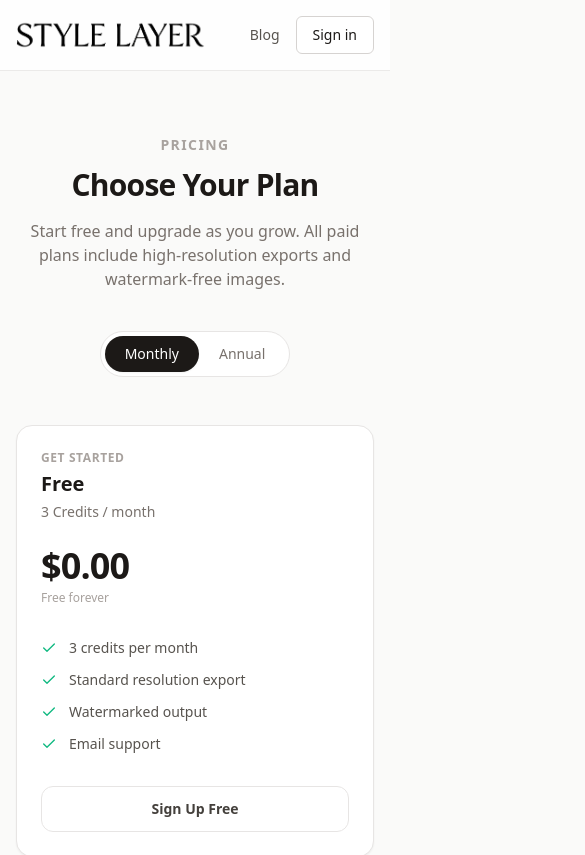
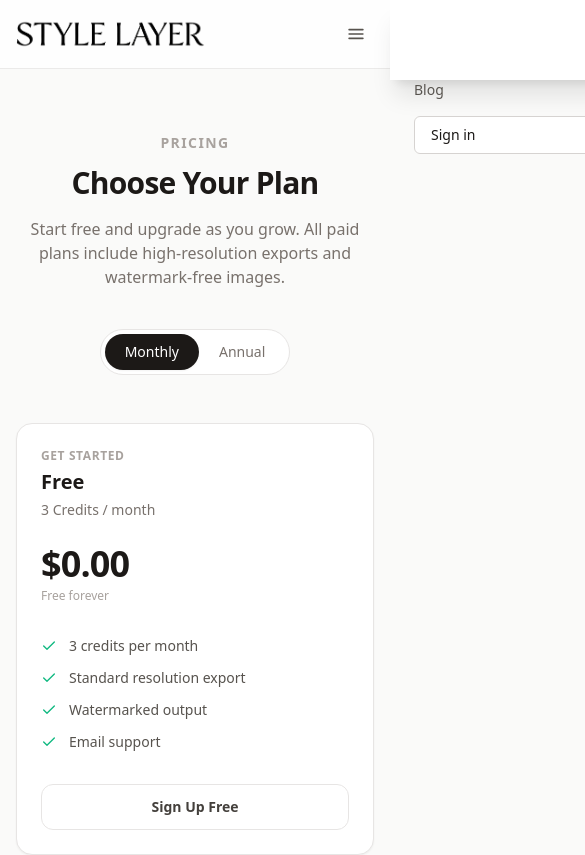
Before and after one commit to slysweb/stylelayer, a Next.js app: page /pricing in a window 390 px wide. Shown: the top 855 px of the page, 585 px wide, since content can reach past the window. Built offline with nearby package versions, Linux system fonts and the light colour scheme; no server answers.

Commit message:
header style

```diff
--- a/src/app/layout.tsx
+++ b/src/app/layout.tsx
@@ -28,7 +28,7 @@
 }>) {
   return (
     <html lang="en">
-      <body className="min-h-screen font-sans antialiased">{children}</body>
+      <body className="min-h-screen overflow-x-hidden font-sans antialiased">{children}</body>
     </html>
   );
 }
--- a/src/components/navigation.tsx
+++ b/src/components/navigation.tsx
@@ -1,7 +1,7 @@
 "use client";
 
 import Link from "next/link";
-import { useEffect, useState } from "react";
+import { useEffect, useState, useCallback } from "react";
 import Image from "next/image";
 
 type SessionUser = {
@@ -15,6 +15,7 @@
   const [user, setUser] = useState<SessionUser | null>(null);
   const [credits, setCredits] = useState<number | null>(null);
   const [loading, setLoading] = useState(true);
+  const [menuOpen, setMenuOpen] = useState(false);
 
   useEffect(() => {
     fetch("/api/auth/session", { credentials: "include" })
@@ -25,22 +26,33 @@
       .finally(() => setLoading(false));
   }, []);
 
-  const fetchCredits = () => {
+  const fetchCredits = useCallback(() => {
     fetch("/api/user/credits")
       .then((res) => res.json())
       .then((data) => setCredits(data.credits ?? 0))
       .catch(() => setCredits(null));
-  };
+  }, []);
 
   useEffect(() => {
     if (user) fetchCredits();
-  }, [user]);
+  }, [user, fetchCredits]);
 
   useEffect(() => {
     const handler = () => fetchCredits();
     window.addEventListener("credits-updated", handler);
     return () => window.removeEventListener("credits-updated", handler);
-  }, []);
+  }, [fetchCredits]);
+
+  useEffect(() => {
+    if (menuOpen) {
+      document.body.style.overflow = "hidden";
+    } else {
+      document.body.style.overflow = "";
+    }
+    return () => {
+      document.body.style.overflow = "";
+    };
+  }, [menuOpen]);
 
   if (loading) {
     return (
@@ -48,11 +60,12 @@
     );
   }
 
-  return (
-    <nav className="flex items-center gap-4">
+  const navLinks = (
+    <>
       <Link
         href="/blog"
         className="text-sm font-medium text-stone-600 transition-colors hover:text-stone-900"
+        onClick={() => setMenuOpen(false)}
       >
         Blog
       </Link>
@@ -66,12 +79,14 @@
           <Link
             href="/dashboard"
             className="text-sm font-medium text-stone-600 transition-colors hover:text-stone-900"
+            onClick={() => setMenuOpen(false)}
           >
             Dashboard
           </Link>
           <Link
             href="/generate"
             className="text-sm font-medium text-stone-600 transition-colors hover:text-stone-900"
+            onClick={() => setMenuOpen(false)}
           >
             Generate
           </Link>
@@ -102,10 +117,66 @@
         <Link
           href="/sign-in"
           className="rounded-md border border-stone-300 bg-white px-4 py-2 text-sm font-medium text-stone-900 transition-colors hover:bg-stone-50"
+          onClick={() => setMenuOpen(false)}
         >
           Sign in
         </Link>
       )}
-    </nav>
+    </>
+  );
+
+  return (
+    <>
+      {/* Desktop nav */}
+      <nav className="hidden items-center gap-4 sm:flex">
+        {navLinks}
+      </nav>
+
+      {/* Mobile hamburger button */}
+      <button
+        className="relative z-50 flex h-9 w-9 items-center justify-center rounded-md text-stone-600 transition-colors hover:bg-stone-100 hover:text-stone-900 sm:hidden"
+        onClick={() => setMenuOpen(!menuOpen)}
+        aria-label={menuOpen ? "Close menu" : "Open menu"}
+      >
+        <svg
+          className="h-5 w-5"
+          fill="none"
+          viewBox="0 0 24 24"
+          strokeWidth={2}
+          stroke="currentColor"
+        >
+          {menuOpen ? (
+            <path
+              strokeLinecap="round"
+              strokeLinejoin="round"
+              d="M6 18L18 6M6 6l12 12"
+            />
+          ) : (
+            <path
+              strokeLinecap="round"
+              strokeLinejoin="round"
+              d="M3.75 6.75h16.5M3.75 12h16.5m-16.5 5.25h16.5"
+            />
+          )}
+        </svg>
+      </button>
+
+      {/* Mobile menu overlay */}
+      {menuOpen && (
+        <div
+          className="fixed inset-0 z-40 bg-black/20 backdrop-blur-sm sm:hidden"
+          onClick={() => setMenuOpen(false)}
+        />
+      )}
+
+      {/* Mobile menu panel */}
+      <nav
+        className={`fixed right-0 top-0 z-40 flex h-full w-64 flex-col gap-4 bg-white px-6 pt-20 shadow-xl transition-transform duration-200 ease-in-out sm:hidden ${
+          menuOpen ? "translate-x-0" : "translate-x-full"
+        }`}
+      >
+        {navLinks}
+      </nav>
+    </>
   );
 }
```
